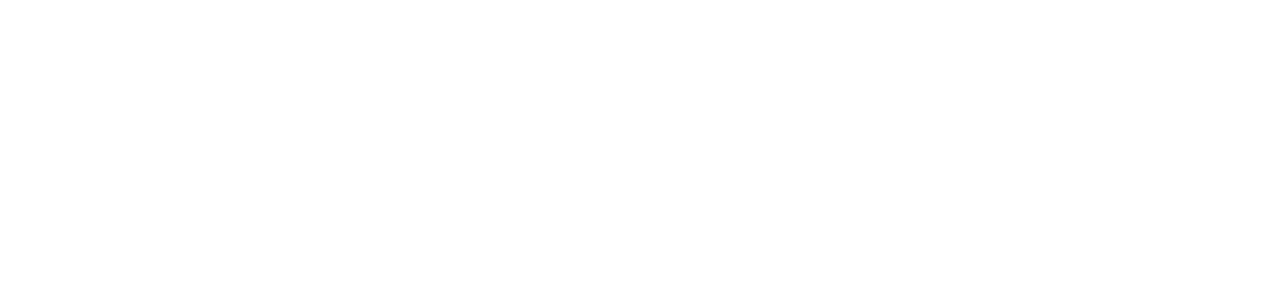
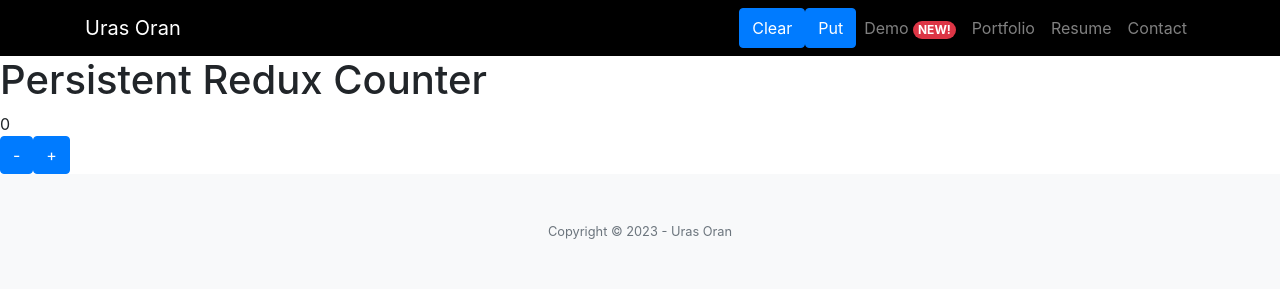
Before and after one commit to urasurasuras/portfolio-react, a React (Create React App) app: page /counter in a window 1280 px wide. Before the commit this address had no page. Shown: the top 300 px of the page. Built offline with nearby package versions, Linux system fonts and the light colour scheme.

Commit message:
Added persistent states app-wide Counter and 'NEW!' badge

```diff
--- a/package.json
+++ b/package.json
@@ -13,8 +13,12 @@
     "react-burger-menu": "^3.0.9",
     "react-dom": "^18.2.0",
     "react-icons": "^4.8.0",
+    "react-redux": "^8.0.5",
     "react-router-dom": "^6.10.0",
     "react-scripts": "^5.0.1",
+    "redux": "^4.2.1",
+    "redux-persist": "^6.0.0",
+    "redux-sessionstorage-simple": "^1.0.0",
     "web-vitals": "^2.1.4"
   },
   "scripts": {
--- a/src/App.js
+++ b/src/App.js
@@ -1,21 +1,32 @@
+import React, { useEffect, useState } from "react";
+
+// Import the necessary methods for saving and loading
+import { save, load } from "redux-sessionstorage-simple";
+
 import { BrowserRouter, Routes, Route } from "react-router-dom";
 import Home from "./modules/Home";
 import { Layout } from "./components/Layout";
-import NavbarComponent from "./components/NavbarComponent";
+
 import Projects from "./modules/Projects";
 import Lodge from "./modules/Lodge";
 import Demo from "./modules/Demo";
+import Counter from "./components/Counter";
 import { Endpoints } from "./variables/Endpoints";
 
-function App() {
+function App(props) {
   return (
-    <BrowserRouter>
+    <BrowserRouter forceRefresh={true}>
       <Routes>
-        <Route path={Endpoints.Home} element={<Layout />}>
+        <Route path={Endpoints.Home} element={<Layout newBadge={"newBadge"} />}>
           <Route index element={<Home />} />
           <Route path={Endpoints.Projects} element={<Projects />} />
           <Route path={Endpoints.Lodge} element={<Lodge />} />
-          <Route path={Endpoints.Demo} element={<Demo />} />
+          <Route
+            // onClick={demoClickHandler}
+            path={Endpoints.Demo}
+            element={<Demo />}
+          />
+          <Route path="/counter" element={<Counter />} />
         </Route>
       </Routes>
     </BrowserRouter>
--- /dev/null
+++ b/src/components/Counter.js
@@ -0,0 +1,32 @@
+import { Button } from "react-bootstrap";
+import { useSelector, useDispatch } from "react-redux";
+
+function Counter(props) {
+  const dispatch = useDispatch();
+  const persistentCount = useSelector(
+    (state) => state.persistentCounter.persistentCount
+  );
+  //   const nonPersistentCounter = useSelector(
+  //     (state) => state.nonPersistentCounter
+  //   );
+  console.log(persistentCount);
+
+  const decrementHandler = () => {
+    dispatch({ type: "decrement" });
+  };
+  const incrementHandler = () => {
+    dispatch({ type: "increment" });
+  };
+
+  return (
+    <div>
+      <h1>Persistent Redux Counter</h1>
+      <div>{persistentCount}</div>
+
+      <Button onClick={decrementHandler}>-</Button>
+      <Button onClick={incrementHandler}>+</Button>
+    </div>
+  );
+}
+
+export default Counter;
--- a/src/components/Layout.js
+++ b/src/components/Layout.js
@@ -1,13 +1,18 @@
-import React from "react";
+import React, { useState } from "react";
+import Badge from "react-bootstrap/Badge";
 import NavbarComponent from "./NavbarComponent";
 import Footer from "./Footer";
 import { BrowserRouter, Routes, Route, Link, Outlet } from "react-router-dom";
 
 export class Layout extends React.Component {
+
+
   render() {
+    // console.log(this.props.newBadge);
+
     return (
       <div className="App">
-        <NavbarComponent />
+        <NavbarComponent newBadge={this.props.newBadge} />
         <Outlet />
         <Footer />
       </div>
--- a/src/components/NavbarComponent.js
+++ b/src/components/NavbarComponent.js
@@ -1,14 +1,14 @@
 import React, { useRef, useState, useEffect } from "react";
+import { useSelector, useDispatch } from "react-redux";
+
 import { useLocation } from "react-router-dom";
-import Container from "react-bootstrap/Container";
-import Nav from "react-bootstrap/Nav";
-import Navbar from "react-bootstrap/Navbar";
-import NavDropdown from "react-bootstrap/NavDropdown";
+import { Container, Nav, Navbar, NavDropdown, Button } from "react-bootstrap";
+
 import "./Navbar.css";
 import { Endpoints } from "../variables/Endpoints";
 import Badge from "react-bootstrap/Badge";
 
-function NavbarComponent() {
+function NavbarComponent(props) {
   // Get location
   const location = useLocation();
   const locationPathname = location.pathname;
@@ -54,18 +54,42 @@
     if (locationPathname !== "/") {
       // If I'm not at home, set the navbar to allways be solid
       setAtHome(false);
-      console.log("Location not home", locationPathname);
+      // console.log("Location not home", locationPathname);
       setHeaderBgOpacity("header-bg-solidOpaque");
       window.removeEventListener("scroll", navbarScrollColorHandler);
     } else {
       // At home
       setAtHome(true);
-      console.log("Location home", locationPathname);
+      // console.log("Location home", locationPathname);
       navbarScrollColorHandler();
       window.addEventListener("scroll", navbarScrollColorHandler);
     }
   }
 
+  const dispatch = useDispatch();
+  const newBadgeInd = useSelector((state) => state.newBadge.badge);
+
+  // const [newBadgeContent, setNewBadgeContent] = useState();
+
+  let newBadgeContent = (
+    <Badge pill bg="danger">
+      NEW!
+    </Badge>
+  );
+  if (!newBadgeInd) {
+    newBadgeContent = "";
+  }
+  console.log(newBadgeContent);
+
+  const handleNewBadgeClear = () => {
+    dispatch({ type: "clearNewBadge" });
+  };
+  const handleNewBadgeMake = () => {
+    dispatch({ type: "makeNewBadge" });
+  };
+
+  // console.log(newBadge.newBadge);
+  // console.log(newBadge.newBadge.newBadge.newBadge);
   return (
     <Navbar
       // If at home toggle navbar color on collapse toggle
@@ -85,12 +109,10 @@
         <Navbar.Collapse id="basic-navbar-nav" align="end">
           <Nav className="ml-auto">
             {/* <Nav.Link href={Endpoints.About}>About</Nav.Link> */}
-            <Nav.Link href={Endpoints.Demo}>
-              Demo{" "}
-              <Badge pill bg="danger">
-                NEW!
-              </Badge>
-            </Nav.Link>
+            <Button onClick={handleNewBadgeClear}>Clear</Button>
+            <Button onClick={handleNewBadgeMake}>Put</Button>
+
+            <Nav.Link href={Endpoints.Demo}>Demo {newBadgeContent}</Nav.Link>
             <Nav.Link href={Endpoints.Portfolio}>Portfolio</Nav.Link>
             <Nav.Link href={Endpoints.ResumeSection}>Resume</Nav.Link>
             <Nav.Link href={Endpoints.Contact}>Contact</Nav.Link>
--- a/src/components/PortfolioItem.js
+++ b/src/components/PortfolioItem.js
@@ -2,11 +2,11 @@
 
 function PortfolioItem(props) {
   let target = "";
-  if (props.newTab){
+  if (props.newTab) {
     target = "_blank";
   }
 
-  console.log(props.link);
+  // console.log(props.link);
 
   return (
     <div className="col-lg-4 col-sm-6">
--- a/src/index.js
+++ b/src/index.js
@@ -1,13 +1,17 @@
-import React from 'react';
-import ReactDOM from 'react-dom/client';
-import './index.css';
-import App from './App';
-import reportWebVitals from './reportWebVitals';
+import React from "react";
+import ReactDOM from "react-dom/client";
+import "./index.css";
+import App from "./App";
+import reportWebVitals from "./reportWebVitals";
+import { Provider } from "react-redux";
+import store from "./store/index";
 
-const root = ReactDOM.createRoot(document.getElementById('root'));
+const root = ReactDOM.createRoot(document.getElementById("root"));
 root.render(
   <React.StrictMode>
-    <App />
+    <Provider store={store}>
+      <App />
+    </Provider>
   </React.StrictMode>
 );
 
--- /dev/null
+++ b/src/store/index.js
@@ -0,0 +1,84 @@
+//   <Badge pill bg="danger">
+//     NEW!
+//   </Badge>
+import { act } from "react-dom/test-utils";
+import { createStore, combineReducers } from "redux";
+import { persistStore, persistReducer } from "redux-persist";
+import storage from "redux-persist/lib/storage";
+
+import Badge from "react-bootstrap/Badge";
+import { Button } from "react-bootstrap";
+
+function handleCounterLogic(state, action) {}
+
+const persistentCounterReducer = (state = { persistentCount: 0 }, action) => {
+  if (action.type === "increment") {
+    return {
+      persistentCount: state.persistentCount + 1,
+    };
+  } else if (action.type === "decrement") {
+    return {
+      persistentCount: state.persistentCount - 1,
+    };
+  } else {
+    return state;
+  }
+};
+
+const newBadgeReducer = (
+  state = {
+    badge: true,
+  },
+  action
+) => {
+  if (action.type === "clearNewBadge") {
+    return {
+      badge: false,
+    };
+  } else if (action.type === "makeNewBadge") {
+    return {
+      badge: true,
+    };
+  }
+
+  return state;
+};
+
+// const nonPersistentCounterReducer = (
+//   state = { nonPersistentCounter: 0 },
+//   action
+// ) => {
+//   if (action.type === "increment") {
+//     return {
+//       nonPersistentCounter: state.nonPersistentCounter + 1,
+//     };
+//   } else if (action.type === "decrement") {
+//     return {
+//       nonPersistentCounter: state.nonPersistentCounter - 1,
+//     };
+//   } else {
+//     return state;
+//   }
+// };
+
+const persistConfig = {
+  key: "root",
+  storage,
+};
+
+const persistedCounterReducer = persistReducer(
+  persistConfig,
+  persistentCounterReducer
+);
+
+const persistedNewBadgeReducer = persistReducer(persistConfig, newBadgeReducer);
+
+const rootReducer = combineReducers({
+  persistentCounter: persistedCounterReducer,
+  newBadge: persistedNewBadgeReducer,
+});
+
+const store = createStore(rootReducer);
+const persistor = persistStore(store);
+
+export default store;
```
Also changed, not shown: src/modules/Demo.js (+8 -1 lines), 1 other file (tests, documents, lock files or other folders).
